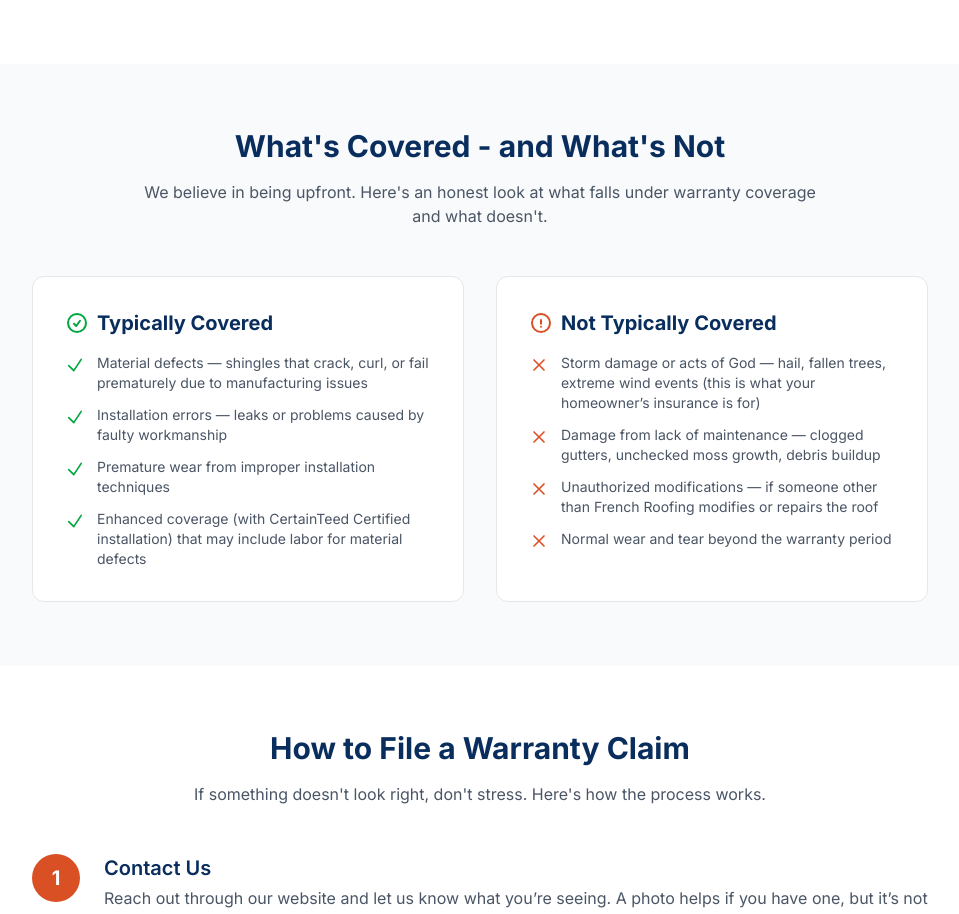
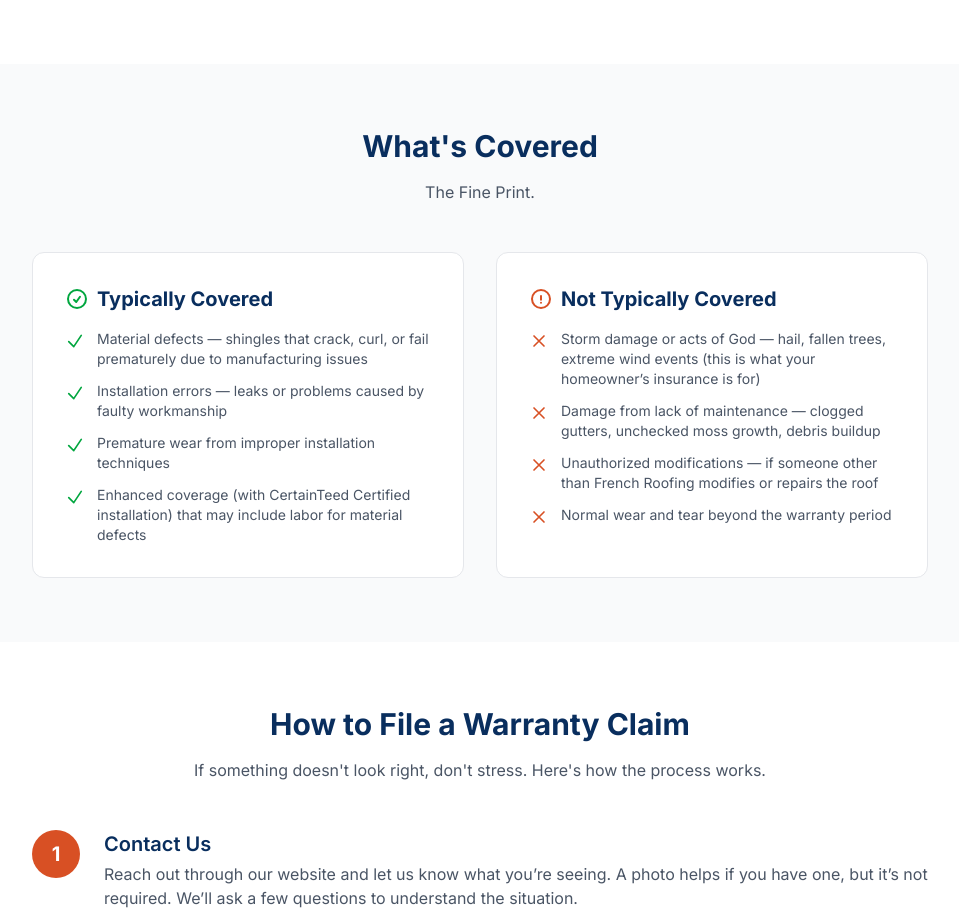
Before and after one commit to bb290/frenchroofing-website, a Next.js app: page /warranties in a window 1280 px wide. Shown: the part 1584-2498 px from the top of the page, without its empty margins (160-1119 px from the left). Built offline with nearby package versions, Linux system fonts and the light colour scheme.

Commit message:
Simplify covered/not-covered section heading and subtext

```diff
--- a/src/app/warranties/page.tsx
+++ b/src/app/warranties/page.tsx
@@ -237,11 +237,10 @@ export default function WarrantiesPage() {
       <section className="py-16 px-4 bg-gray-50">
         <div className="mx-auto max-w-4xl">
           <h2 className="text-3xl font-bold text-[#092e5e] mb-4 text-center">
-            What&apos;s Covered - and What&apos;s Not
+            What&apos;s Covered
           </h2>
           <p className="text-gray-600 text-center max-w-2xl mx-auto mb-12">
-            We believe in being upfront. Here&apos;s an honest look at what
-            falls under warranty coverage and what doesn&apos;t.
+            The Fine Print.
           </p>
           <div className="grid grid-cols-1 md:grid-cols-2 gap-8">
             {/* Covered */}
```
